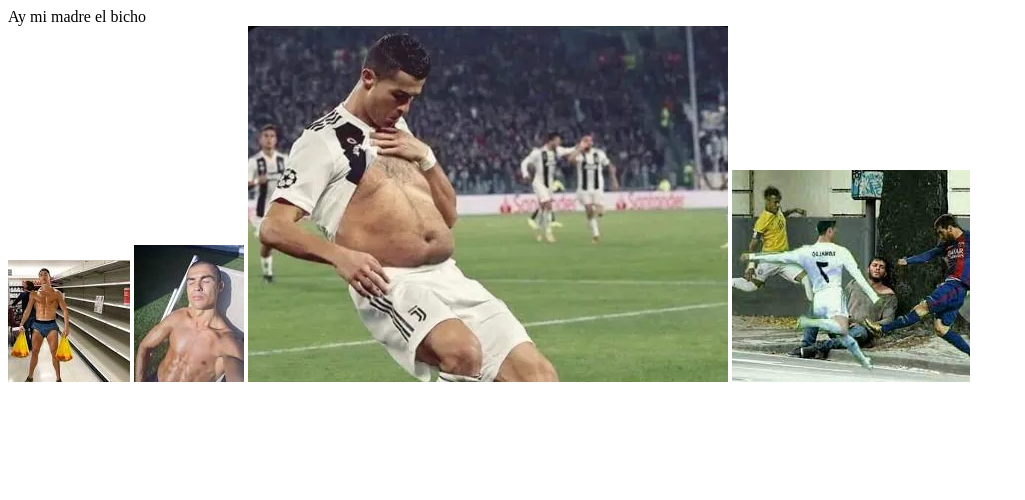
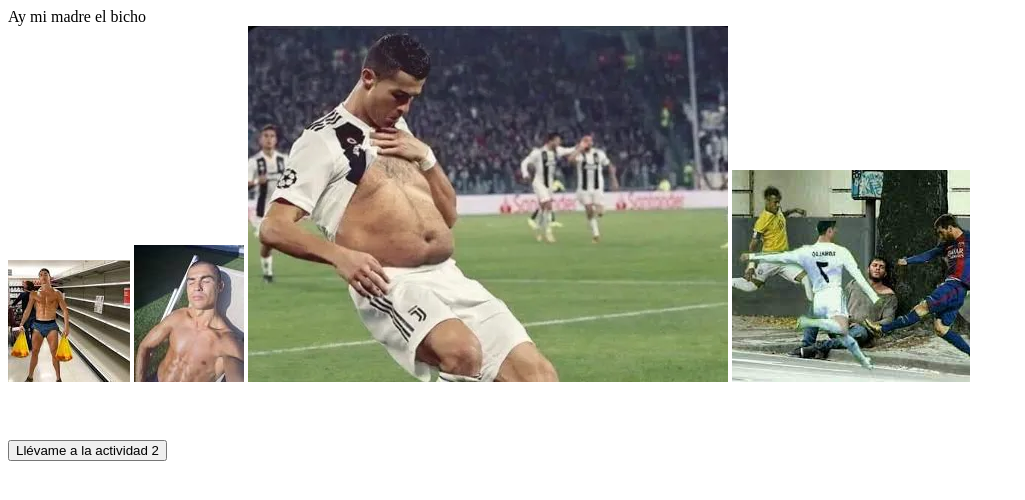
Before and after one commit to juankitavelita/Repositorion-t, a plain HTML site: page index.html in a window 1280 px wide. Shown: the whole page, without its empty margins (0-1025 px from the left). Drawn offline with Linux system fonts and the light colour scheme.

Commit message:
Pruebas de funcionalidad de botones 2

```diff
--- a/index.html
+++ b/index.html
@@ -4,6 +4,7 @@
     <title>Ay mi madre el bicho</title>
     </head>
     <body>
-      Ay mi madre el bicho <br> <img src="El bicho comprando.jfif"> <img src="El bicho tomando el sol.jfif"> <img src="Gordicho.png"> <img src="Que haces bicho.png">
+      Ay mi madre el bicho <br> <img src="El bicho comprando.jfif"> <img src="El bicho tomando el sol.jfif"> <img src="Gordicho.png"> <img src="Que haces bicho.png"> <br> <br> <br> <br>
+      <button onclick="location.href='actividad2'">Llévame a la actividad 2</button>
     </body>
 </html>
```
